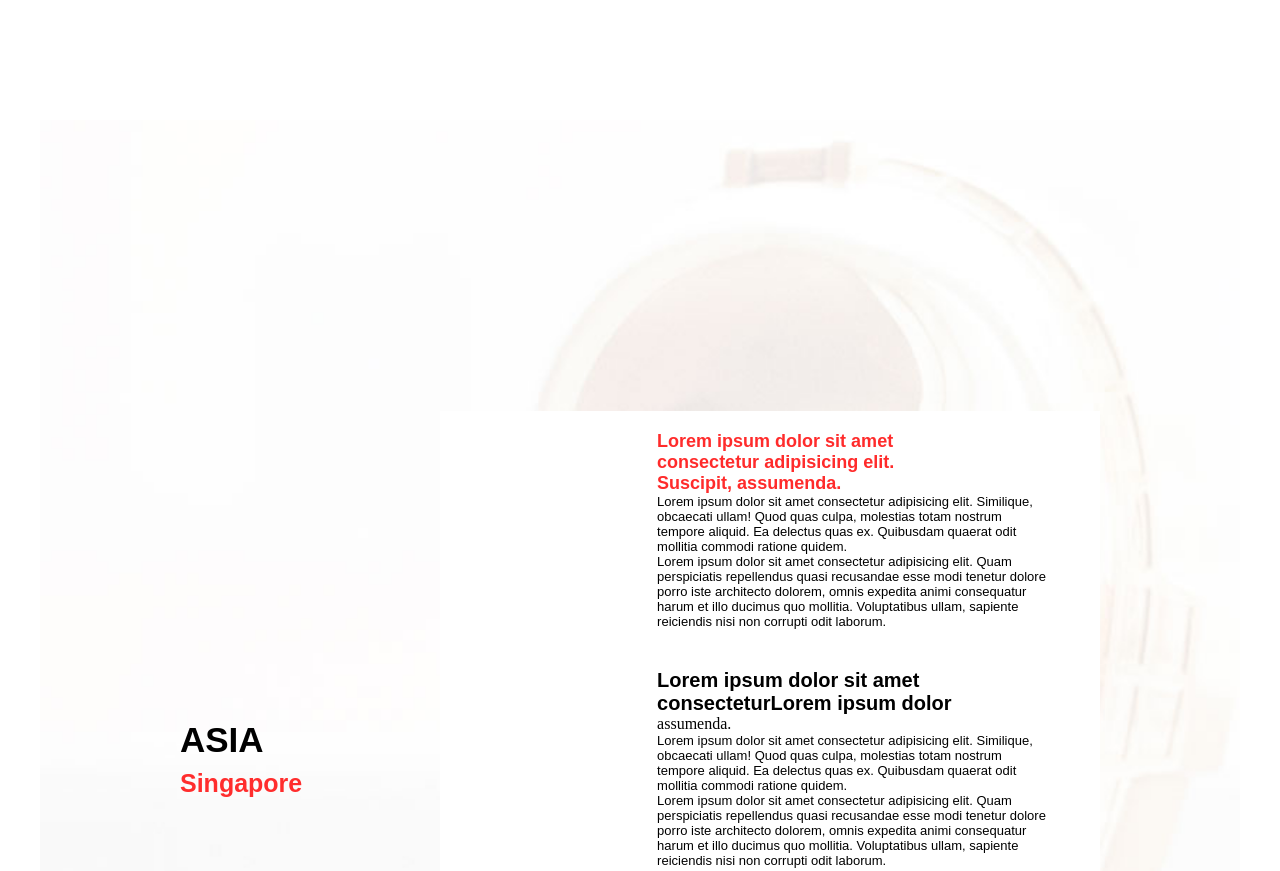
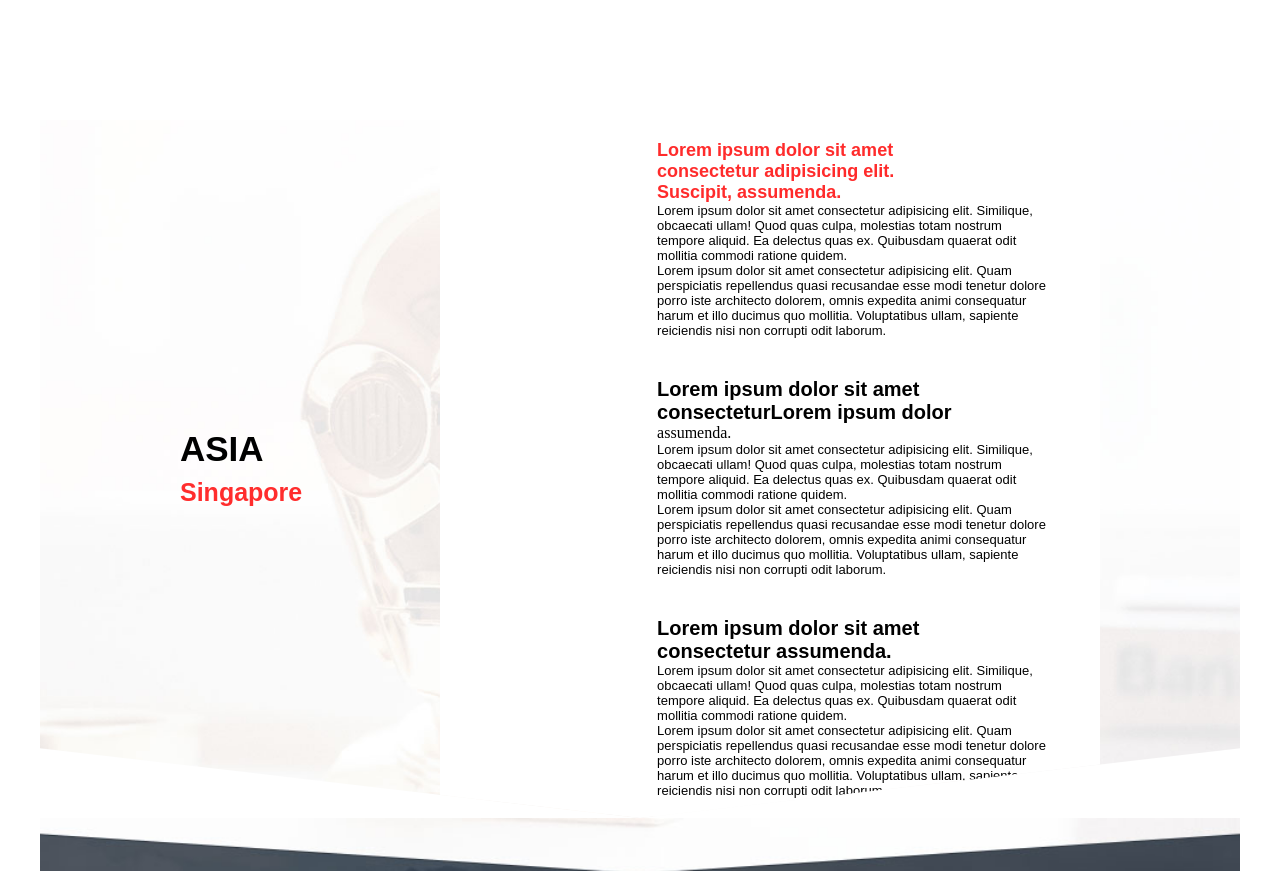
Before and after one commit to GrigNazaryan/Level, a plain HTML site: page index.html in a window 1280 px wide. Shown: the part 2780-3651 px from the top of the page. Drawn offline with Linux system fonts and the light colour scheme.

Commit message:
Update style.css

```diff
--- a/style.css
+++ b/style.css
@@ -457,7 +457,7 @@ video {
 }
 
 .section6 {
-    min-height: 160vh;
+    min-height: auto;
     background-image: url(img/bg-img-2.jpg);
     background-size: cover;
     background-repeat: no-repeat;
```
